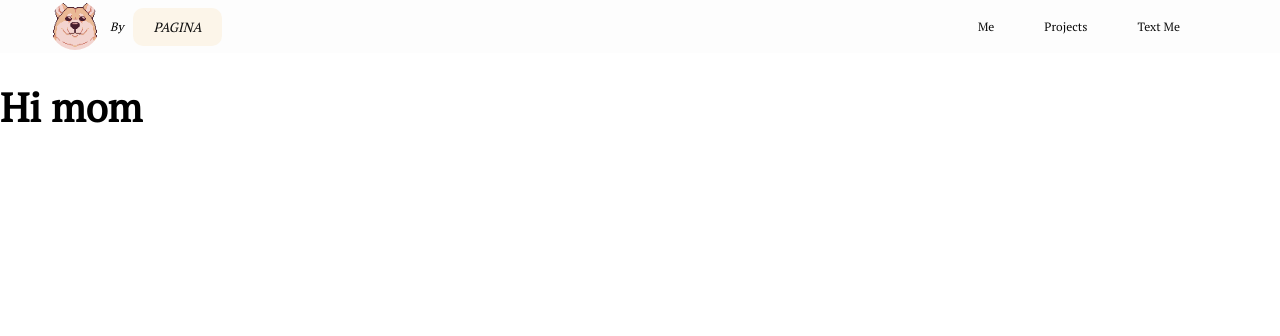
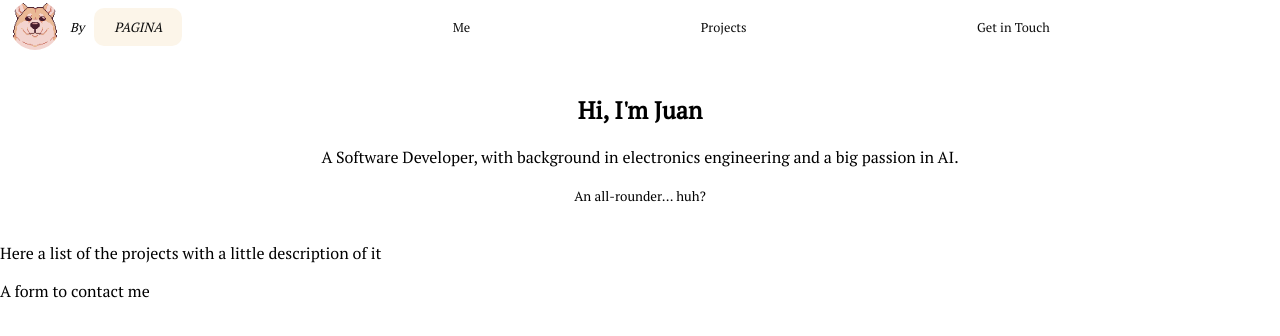
Before and after one commit to Jotadebeese/portfolio_new, a Next.js app: page / in a window 1280 px wide. Shown: the top 336 px of the page. Built offline with nearby package versions, Linux system fonts and the light colour scheme.

Commit message:
Created all the pages and directories  for the app's structure and fixed some styling

```diff
--- a/app/layout.tsx
+++ b/app/layout.tsx
@@ -2,7 +2,7 @@ import '/styles/globals.css'
 import { PT_Serif } from 'next/font/google'
 import NavMenu from '@/components/NavMenu'
 
-const playfair = PT_Serif({ subsets: ['latin'], weight:['400'] })
+const pt_serif = PT_Serif({ subsets: ['latin'], weight:['400'] })
 
 export const metadata = {
   title: 'Create Next App',
@@ -16,7 +16,7 @@ export default function RootLayout({
 }) {
   return (
     <html lang="en">
-      <body className={playfair.className}>
+      <body className={pt_serif.className}>
         <NavMenu />
         {children}
       </body>
--- a/app/page.tsx
+++ b/app/page.tsx
@@ -1,9 +1,14 @@
+import AboutMe from '@/components/AboutMe'
+import GetInTouch from '@/components/GetInTouch'
+import ProjectsList from '@/components/ProjectsList'
 import styles from '/styles/page.module.css'
 
 export default function Home() {
   return (
     <main className={styles.main}>
-      <h1>Hi mom</h1>
+      <AboutMe />
+      <ProjectsList />
+      <GetInTouch />
     </main>
   )
 }
--- /dev/null
+++ b/components/AboutMe.tsx
@@ -0,0 +1,9 @@
+export default function AboutMe() {
+    return (
+        <div className="aboutme">
+            <h2>Hi, I'm Juan</h2>
+            <p>A Software Developer, with background in electronics engineering and a big passion in AI.</p>
+            <small>An all-rounder... huh?</small>
+        </div>
+    )
+}
--- /dev/null
+++ b/components/GetInTouch.tsx
@@ -0,0 +1,7 @@
+export default function () {
+    return (
+        <div>
+            <p>A form to contact me</p>
+        </div>
+    )
+}
--- a/components/NavMenu.tsx
+++ b/components/NavMenu.tsx
@@ -23,13 +23,13 @@ export default function NavMenu() {
                 </div>
             <ul className={styles.links}>
                 <li>
-                    <Link href={'/about'}>Me</Link>
+                    <Link href={'/me'}>Me</Link>
                 </li>
                 <li>
                     <Link href={'/blog'}>Projects</Link>
                 </li>
                 <li>
-                    <Link href={'/users'}>Text Me</Link>
+                    <Link href={'/users'}>Get in Touch</Link>
                 </li>
             </ul>
         </nav>
--- /dev/null
+++ b/components/ProjectsList.tsx
@@ -0,0 +1,7 @@
+export default function ProjectsList() {
+    return (
+        <div>
+            <p>Here a list of the projects with a little description of it</p>
+        </div>
+    )
+}
--- a/styles/NavMenu.module.css
+++ b/styles/NavMenu.module.css
@@ -2,13 +2,13 @@
     display: flex;
     background-color: var(--color-gray);
     align-items: center;
-    justify-content: center;
-    padding: 0 50px;
-    font-size: 0.6rem;
+    justify-content: space-around;
+    font-size: 0.8rem;
 }
 
 .nav img {
     border-radius: 50%;
+    margin-left: 10px;
 }
 
 .pagina {
@@ -37,10 +37,8 @@
 .links {
     display: flex;
     width: 100%;
-    gap: 50px;
     align-items: center;
-    justify-content: flex-end;
-    margin-right: 50px;
+    justify-content: space-evenly;
     list-style-type: none;
 }
 
--- a/styles/globals.css
+++ b/styles/globals.css
@@ -1,5 +1,5 @@
 :root {
-    --color-gray: rgb(253, 253, 253);
+    --color-gray: rgb(255, 255, 255);
     --color-text-dark: #0c0c0c;
 }
 
@@ -8,5 +8,10 @@ html,
 body {
   padding: 0;
   margin: 0;
-  font-size: 20px;
+  font-size: 16px;
 }
+
+.aboutme {
+  text-align: center;
+  padding: 20px;
+}
```
Also changed, not shown: app/[project]/page.tsx (added, +7 -0 lines), app/me/page.tsx (added, +12 -0 lines).
